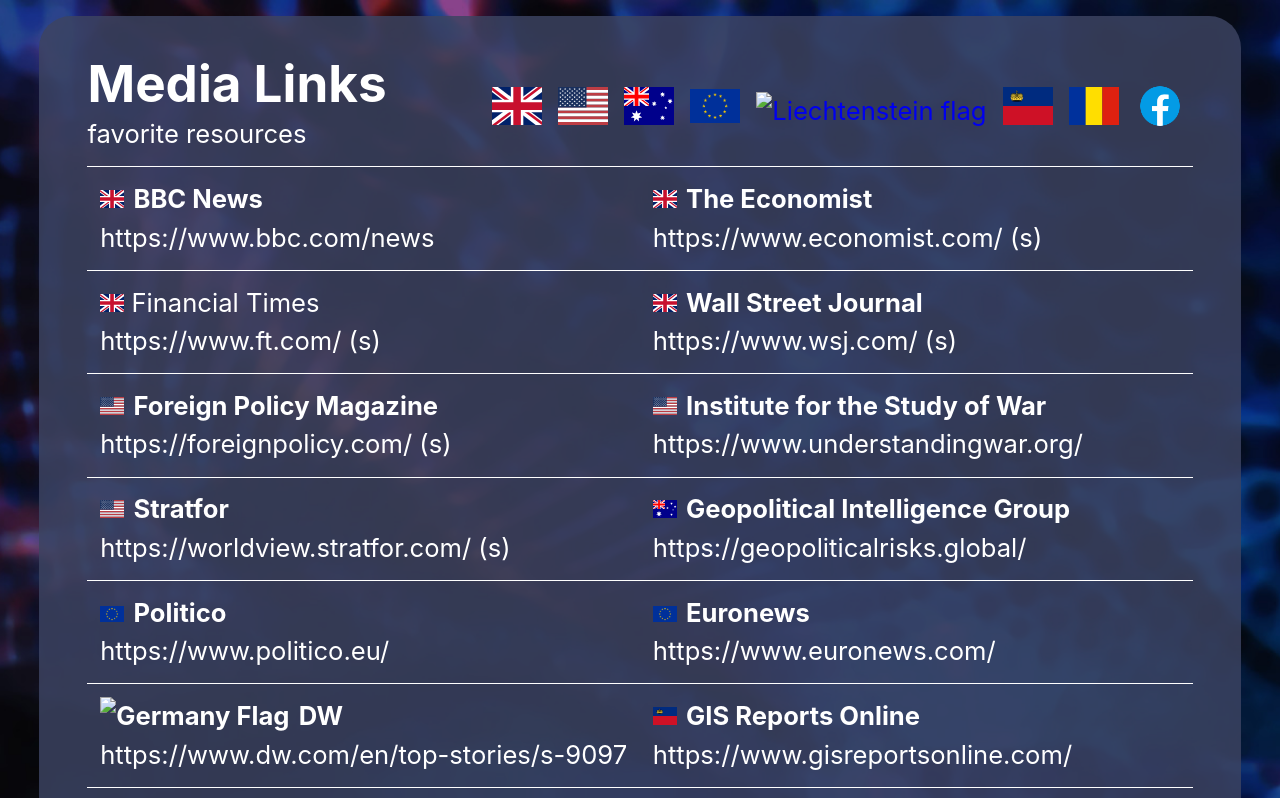
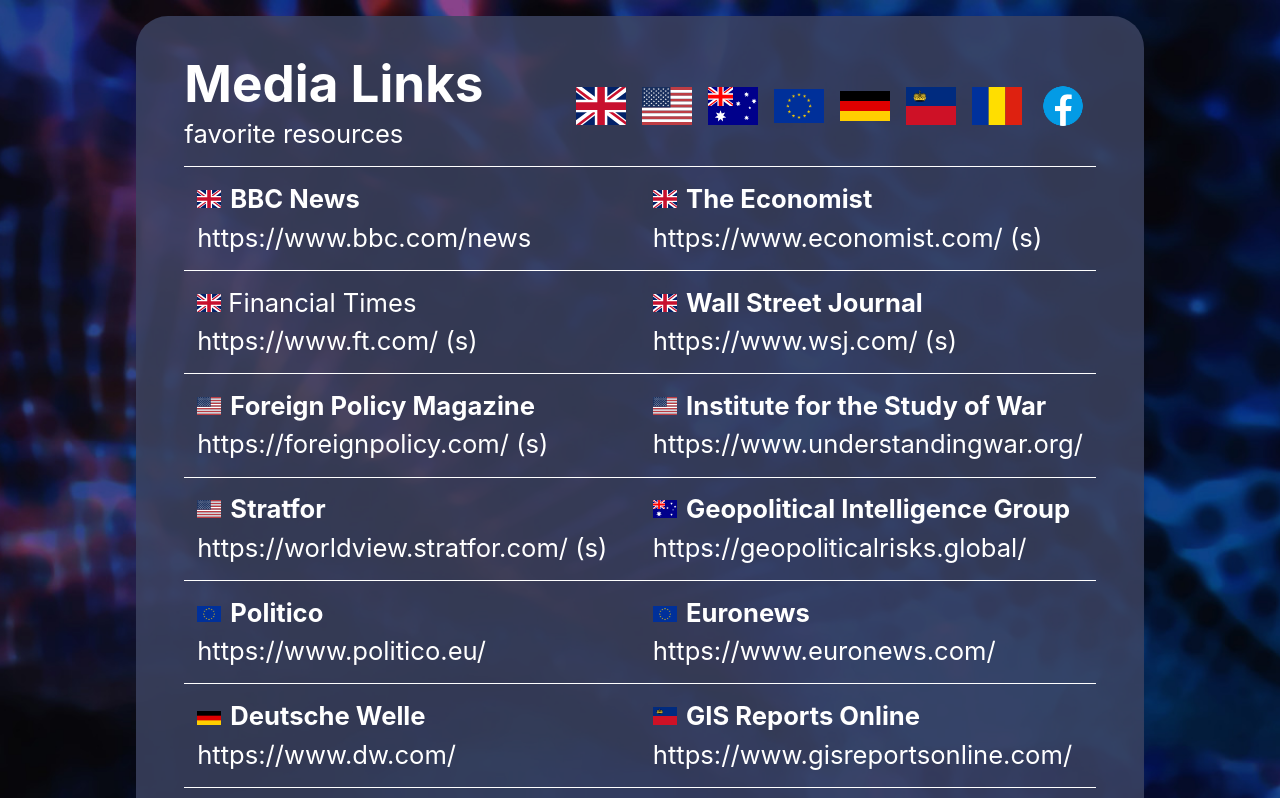
Before and after one commit to arcorin/media-links, a plain HTML site: page index.html in a window 1280 px wide. Shown: the top 798 px of the page. Drawn offline with Linux system fonts and the light colour scheme.

Commit message:
fix: source of  germany flag images

```diff
--- a/index.html
+++ b/index.html
@@ -56,7 +56,7 @@
                     <img src="images/Flag_of_Europe.svg.png" alt="European Union flag" width="40" height="auto">
                 </a>
                 <a href="#germany">
-                    <img src="images/Flag_of_Germany.svg.png" alt="Liechtenstein flag" width="40" height="auto">
+                    <img src="images/germany.png" alt="Liechtenstein flag" width="40" height="auto">
                 </a>
                 <a href="#liechtenstein">
                     <img src="images/li.svg" alt="Liechtenstein flag" width="40" height="auto">
@@ -187,10 +187,10 @@
                 <li class="ListaItem" id="germany">
                     <a href="https://www.dw.com/en/top-stories/s-9097" class="ListaLink" title="Title" target="_blank" rel="noopener noreferrer">
                         <h2 class="ListaTitlu">
-                            <img src="images/Flag_of_Germany.svg.png" alt="Germany Flag" width="24" height="auto">
-                            DW
+                            <img src="images/germany.png" alt="Germany Flag" width="24" height="auto">
+                            Deutsche Welle
                         </h2>
-                        <p class="ListaText">https://www.dw.com/en/top-stories/s-9097</p>
+                        <p class="ListaText">https://www.dw.com/</p>
                     </a>
                 </li>
 
```
